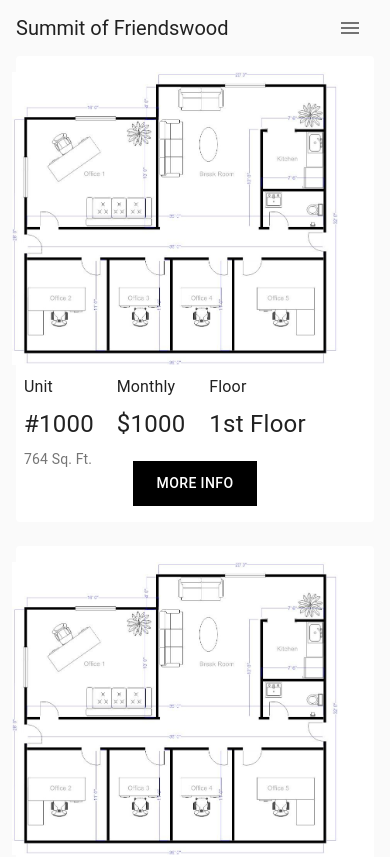
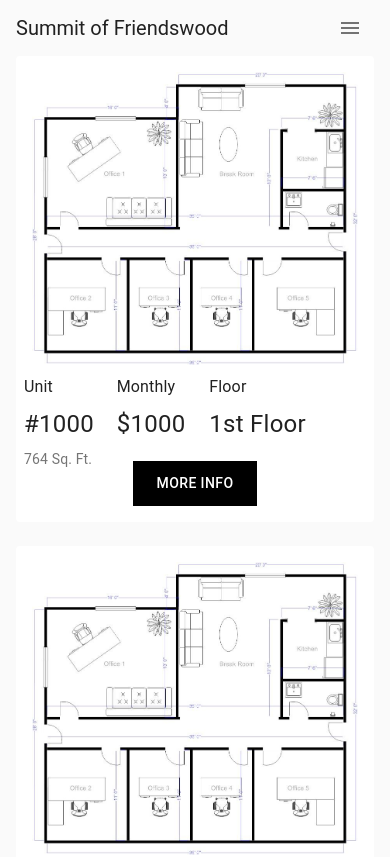
Before and after one commit to huyhoang1521/Summit-of-Friendswood, a React (Create React App) app in the folder client/: page /lease in a window 390 px wide. Shown: the top 857 px of the page. Built offline with nearby package versions, Linux system fonts and the light colour scheme.

Commit message:
Removed unnecessary padding for lease image

```diff
--- a/client/src/pages/Lease.js
+++ b/client/src/pages/Lease.js
@@ -59,7 +59,9 @@ const useStyles = makeStyles((theme) => ({
     display: "block",
     maxWidth: "100%",
     maxHeight: "100%",
-    marginRight: "40px",
+    [theme.breakpoints.up("sm")]: {
+      marginRight: "40px",
+    },
   },
   closeButton: {
     position: "absolute",
```
Also changed, not shown: 8 other files (tests, documents, lock files or other folders).
